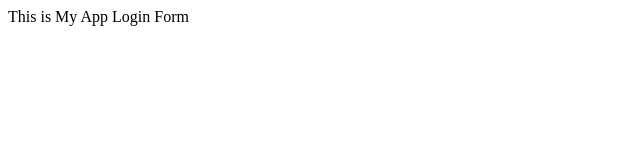
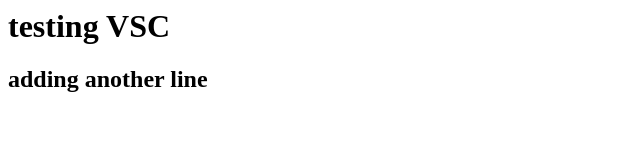
Before and after one commit to studentmarvel1/GIT, a plain HTML site: page index.html in a window 1280 px wide. Shown: the whole page, without its empty margins (0-640 px from the left). Drawn offline with Linux system fonts and the light colour scheme.

Commit message:
3 commit

```diff
--- a/index.html
+++ b/index.html
@@ -1,10 +1,13 @@
 <html>
 <head>
+    <title>
+        Hello World
+    </title>
+</head>
 
-	<title>My Agitpp</title>
-</head>
 <body>
-   This is My App
-   Login Form
+    <h1>testing VSC</h1>
+    <h2> adding another line</h2>
 </body>
+
 </html>
--- /dev/null
+++ b/index.js
@@ -0,0 +1 @@
+ console.log("good evening");
```
